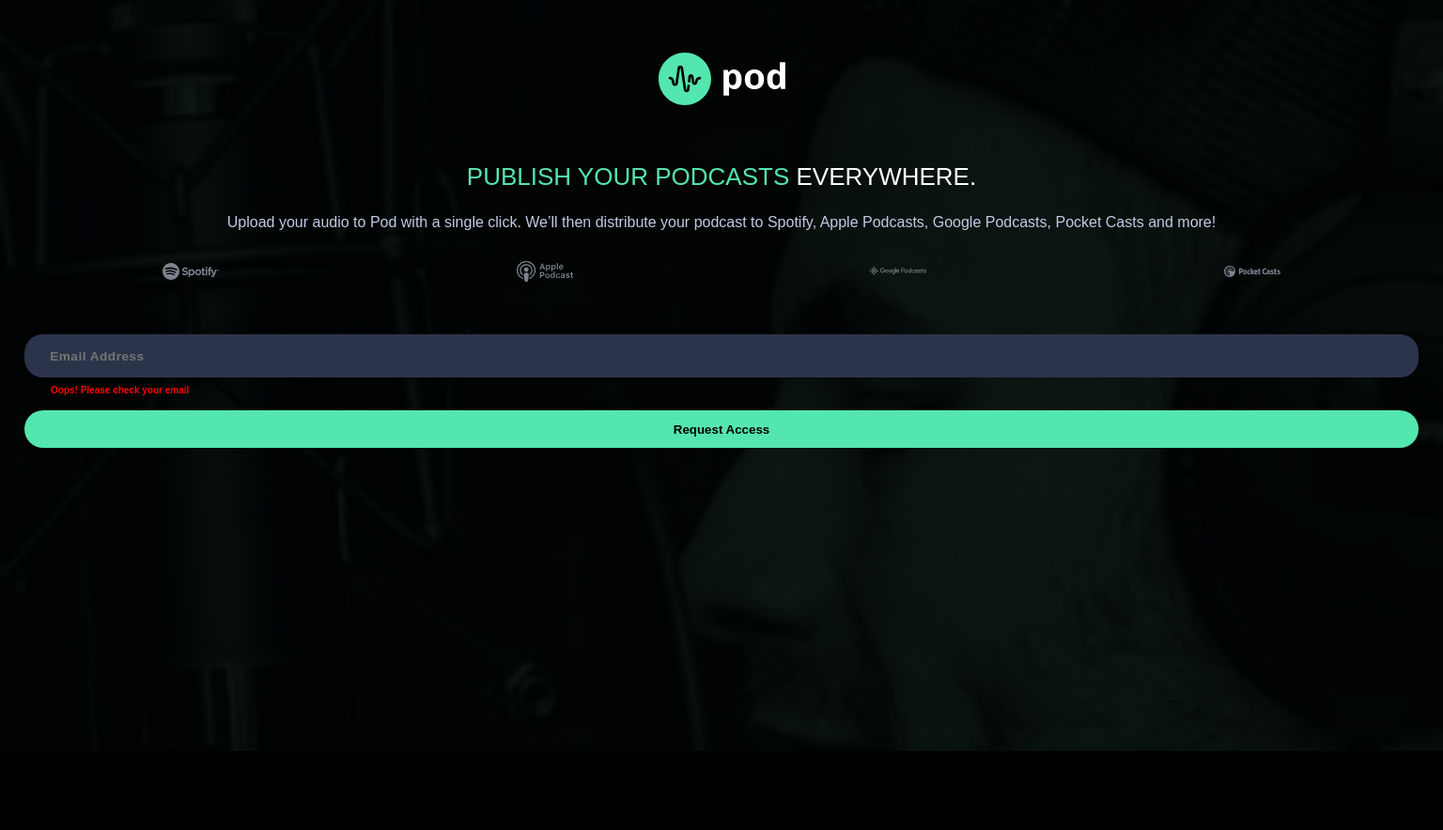
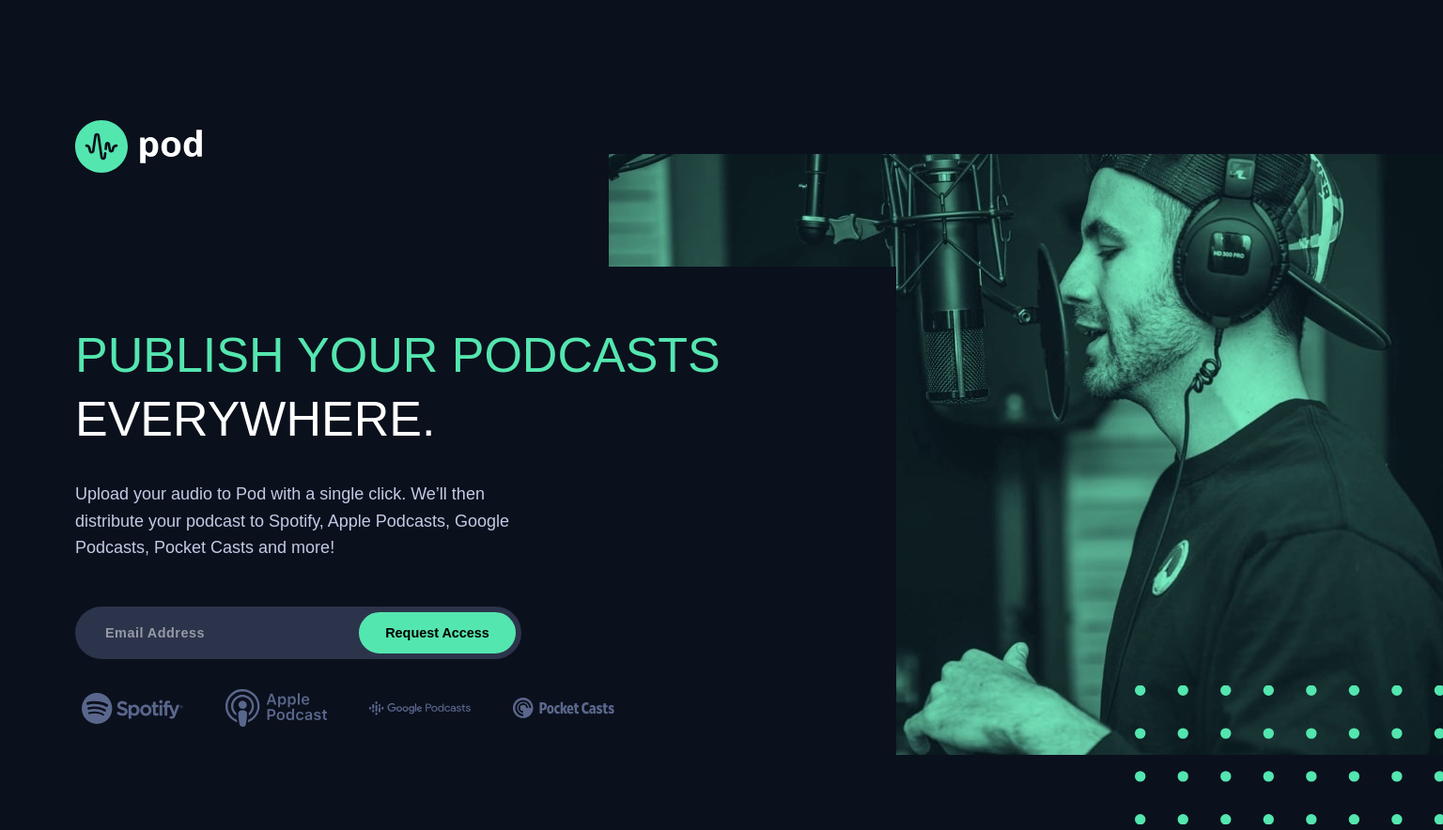
Before and after one commit to judgemongcal/frontend-project-request-access-landing-page, a plain HTML site: page index.html in a window 1536 px wide. Shown: the whole page at 94% size. Before the commit the page ends 800 px from the top, so only its background shows below. Drawn offline with Linux system fonts and the light colour scheme; a web font is replaced by a local one.

Commit message:
Finished Desktop view layout and JS email validation

```diff
--- a/index.html
+++ b/index.html
@@ -4,6 +4,7 @@
   <meta charset="UTF-8">
   <meta name="viewport" content="width=device-width, initial-scale=1.0">
   <link rel="stylesheet" href="styles.css">
+  <script defer src="script.js"></script>
   <link rel="icon" type="image/png" sizes="32x32" href="./assets/favicon-32x32.png">
 
   <title>Frontend Mentor | Pod Request Access Landing Page</title>
@@ -13,7 +14,9 @@
   <picture>
     <img src="assets/desktop/logo.svg" alt="company logo">
   </picture>
+ </header>
 
+ <main>
   <div class="content">
     <h1>Publish your podcasts <span id="white">everywhere.</span></h1>
     <p>Upload your audio to Pod with a single click. We’ll then distribute your podcast to Spotify,
@@ -36,13 +39,27 @@
   </div>
 
   <form action="">
-    <input type="email" class="email-input" placeholder="Email Address">
-    <p class="error">Oops! Please check your email</p>
+    <div class="email-div">
+      <input type="email" class="email-input" id="email" placeholder="Email Address">
+      <div class="error-div">
+        <p class="error">Oops! Please check your email</p>
+      </div>
+    </div>
+
 
     <input type="submit" class="reqAcc-btn" value="Request Access">
+    </div>
+
   </form>
 
-</header>
+ </main>
+
+ <footer>
+  <div class="img-pattern"></div>
+ </footer>
+
+
+
 </body>
 </html>
 
--- /dev/null
+++ b/script.js
@@ -0,0 +1,14 @@
+const userEmail = document.querySelector(".email-input");
+const reqAccBtn = document.querySelector(".reqAcc-btn");
+const errorMsg = document.querySelector(".error");
+
+
+reqAccBtn.addEventListener("click", (e) => {
+const emailInput = document.getElementById("email").value;
+const emailChecker = /^(([^<>()\[\]\\.,;:\s@"]+(\.[^<>()\[\]\\.,;:\s@"]+)*)|(".+"))@((\[[0-9]{1,3}\.[0-9]{1,3}\.[0-9]{1,3}\.[0-9]{1,3}\])|(([a-zA-Z\-0-9]+\.)+[a-zA-Z]{2,}))$/;
+
+if(!emailChecker.test(emailInput.toLowerCase())) {
+    errorMsg.style.display = "block";
+    e.preventDefault();
+}
+});
--- a/styles.css
+++ b/styles.css
@@ -6,7 +6,7 @@
     --gray-light: #C2CBE5;
     --gray-dark: #5A668A;
     --gray-darkest: #2C344B;
-    --black-shade: #121725;
+    --black-shade: #0b101d;
     --white: #ffffff;
 }
 
@@ -76,7 +76,6 @@ picture{
 
 .platforms{
     display: flex;
-    justify-content: c;
     align-items: center;
     margin-left: 0.9rem;
     margin-right: 0.9rem;
@@ -84,9 +83,10 @@ picture{
 }
 
 .platforms img{
-    filter: invert(40%) sepia(14%) saturate(1106%) hue-rotate(187deg) brightness(94%) contrast(86%);
+    filter: invert(37%) sepia(58%) saturate(303%) hue-rotate(187deg) brightness(92%) contrast(80%);;
     width: 3.75rem;
     height: auto;
+    opacity: 0.7;
 
 }
 
@@ -99,19 +99,39 @@ form {
     margin: auto 1.625rem 4rem 1.625rem;
 }
 
+.email-div{
+    display: flex;
+    flex-direction: column;
+}
+
 .error{
     font-weight: 700;
     font-size: 0.625rem;
     color: red;
     margin: 0.5rem auto 1rem 1.75rem;
+    display: none;
 }
 
 .email-input{
     border: none;
     padding: 0.7rem;
+    padding-right: 0;
     border-radius: 1.25rem;
     background-color: var(--gray-darkest);
     height: 1.5rem;
+}
+
+input[type="email"]{
+    color: white;
+}
+
+input:focus{
+    outline: none;
+    border-color: transparent;
+}
+
+#email{
+
 }
 
 input::placeholder{
@@ -119,17 +139,252 @@ input::placeholder{
     font-weight: 700;
     letter-spacing: 0.5px;
     padding-left: 1rem;
+    color: var(--white);
+    opacity: 0.5;
+}
+
+
+.btn-div{
+    display: flex;
+    justify-content: center;
 }
 
 .reqAcc-btn{
     border: none;
-    padding: 0.7rem;
-    border-radius: 1.25rem;
+    padding: 1rem;
+    border-radius: 1.5rem;
     background-color: var(--neon-main);
-    height: 2.5rem;
+    height: 3rem;
+}
+
+.reqAcc-btn:hover{
+    background-color: var(--neon-light);
 }
 
 input[type="submit"]{
     font-weight: 700;
     justify-items: center;
 }
+
+
+
+
+/* Media Queries */
+
+
+/* Tablet */
+
+
+@media (min-width: 768px){
+
+body{
+    display: flex;
+    flex-direction: column;
+    background-color: var(--black-shade);
+    background-image: url(assets/tablet/image-host.jpg);
+    background-size: contain;
+    background-repeat: no-repeat;
+    background-position: right;
+}
+
+body::after{
+    background-color: transparent;
+}
+
+main{
+    display: flex;
+    flex-direction: column;
+    background-color: var(--black-shade);
+    margin-right: 6rem;
+    margin-top: 6rem;
+    margin-bottom: -3.85rem;
+}
+/* Header */
+
+
+header picture{
+    display: flex;
+    justify-content: left;
+    margin: 3.5rem auto 3.25rem 2.5rem;
+}
+
+/* Main Content */
+.content {
+    display: block;
+    justify-content: center;
+    margin: 6rem 6rem auto 2.5rem;
+}
+
+.content h1{
+    font-size: 2.70rem;
+    text-align: left;
+    line-height: 3.5rem;
+}
+
+.content p{
+    font-size: 1.125rem;
+    line-height: 1.8rem;
+    text-align: left;
+    margin: 2rem auto 0 0;
+    width: 82%;
+}
+
+/* Platforms */
+
+.platforms{
+    width: 75%;
+    margin-top: -1.5rem;
+    margin-left: 1.5rem;
+    order: 5;
+
+}
+
+.platforms img{
+    width: 5.75rem;
+    height: auto;
+}
+
+/* Forms */
+
+form {
+    display: flex;
+    justify-content: left;
+    flex-direction: row;
+    margin: 3rem 1.625rem 0rem 2.5rem;
+    order: 3;
+}
+
+.error{
+    font-size: 0.75rem;
+    margin-top: 1rem;
+    margin-left: 2.15rem;
+}
+
+.email-input{
+    padding: 1rem;
+    border-radius: 1.75rem 0px 0px 1.75rem;
+    padding-right: 8rem;
+}
+
+input::placeholder{
+    font-size: 0.9rem;
+}
+
+
+.reqAcc-btn{
+    border: 0.4rem solid var(--gray-darkest);
+    padding: 0px 1.75rem 0px 1.75rem;
+    border-radius: 1.75rem;
+    height: 3.5rem;
+    margin-left: -1.55rem;
+}
+
+input[type="submit"]{
+    font-size: 0.9rem;
+}
+
+/* Footer */
+
+footer{
+    background-color: var(--black-shade);
+}
+
+.img-pattern{
+    position: absolute;
+    margin: 9.1rem auto 0 2.5rem;
+    padding: 3rem 6rem;
+    background-image: url(assets/desktop/bg-pattern-dots.svg);
+    background-size: cover;
+    background-repeat: no-repeat;
+    background-position: left;
+}
+
+}
+
+
+/* Desktop */
+@media (min-width: 1440px){
+
+
+body{
+    background-image: none;
+
+}
+
+body::after{
+    margin-top: 8.75rem;
+    left: 0rem;
+    width: 100%;
+    height: 50rem;
+    background-image: url(assets/desktop/image-host.jpg);
+    background-size: auto;
+    background-repeat: no-repeat;
+    background-position: right;
+}
+
+main{
+    margin-right: 6rem;
+    margin-left: 2.5rem;
+    margin-top: 0;
+    margin-bottom: -3.85rem;
+}
+
+/* Header */
+header{
+    margin-left: 2.5rem;
+}
+header picture{
+    margin: 8rem auto 6.25rem 2.5rem;
+}
+
+/* Main Content */
+
+main{
+    width: 59.5%;
+    margin-bottom: 0rem;
+}
+
+.content {
+    margin: 3.74rem 4rem auto 2.5rem;
+}
+
+.content h1{
+    font-size: 3.25rem;
+    line-height: 4.25rem;
+}
+
+.content p{
+    width: 60%;
+}
+
+/* Platforms */
+
+.platforms{
+    width: 67%;
+}
+
+.platforms img{
+    width: 6.75rem;
+}
+
+/* Forms */
+
+.email-input{
+    margin-right: 0;
+}
+
+/* Footer */
+
+footer{
+    display: flex;
+    justify-content: right;
+}
+
+.img-pattern{
+    margin: -6.25rem 0 0 0;
+    padding: 4.60rem 10.25rem;
+    background-image: url(assets/desktop/bg-pattern-dots.svg);
+}
+
+
+}
```
